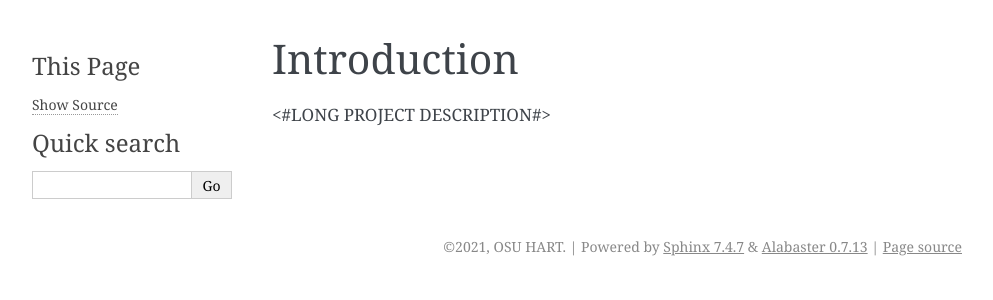
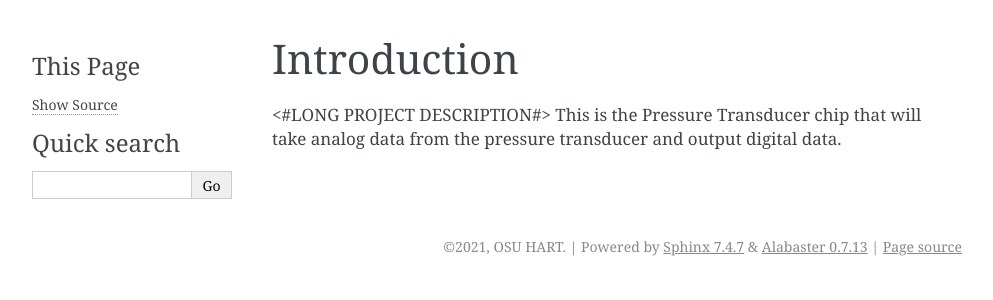
Before and after one commit to HART-Avionics/OSU-HART-Pressure-Transducer, a Sphinx documentation site: the page built from docs/introduction.md, in a window 1280 px wide. Shown: the top 300 px of the page, without its empty margins (148-1141 px from the left). Built offline with Sphinx 7.4.7, drawn with Linux system fonts in a browser that asks for light colours.

Commit message:
Update introduction.md (#1)
Added a short introduction

```diff
--- a/docs/introduction.md
+++ b/docs/introduction.md
@@ -4,3 +4,4 @@
 The goal of this project is to build/create/provide…[the what]… for …[the who]… so that she/he/they can …[the why]. We aim to accomplish this with …[the how]…[the where]… by/on/before …[the when].
 -->
 <#LONG PROJECT DESCRIPTION#>
+This is the Pressure Transducer chip that will take analog data from the pressure transducer and output digital data.
```
